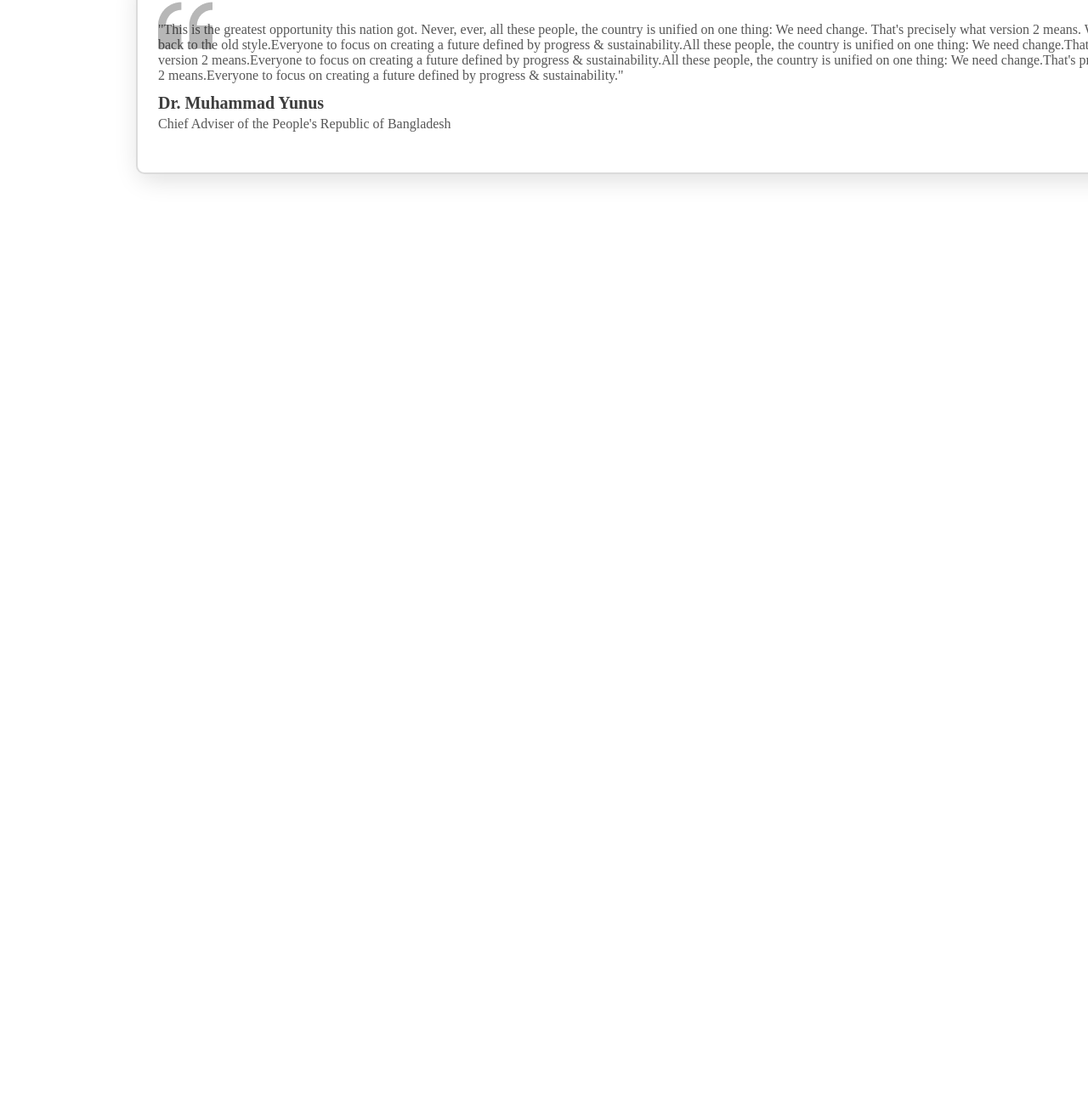
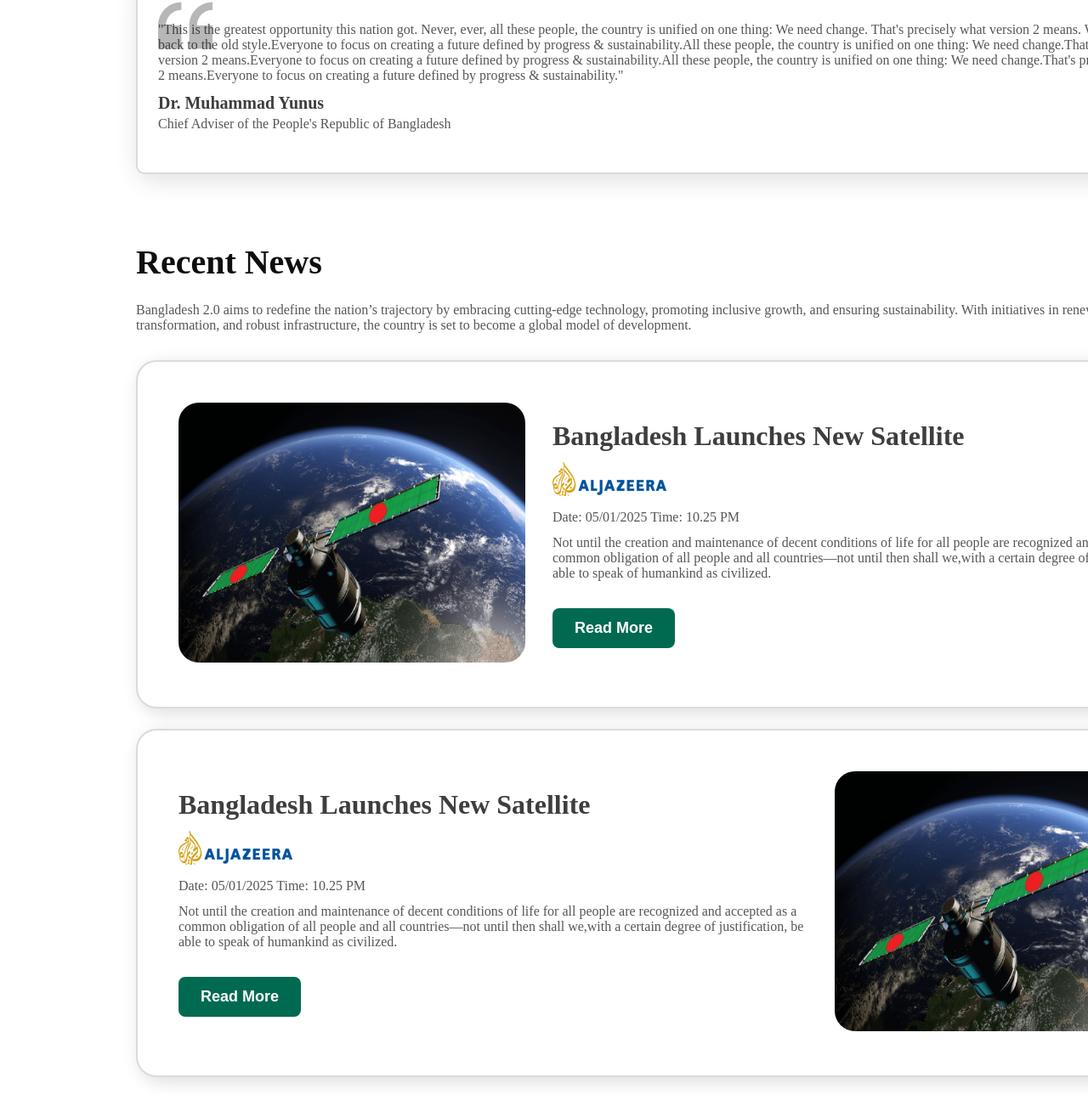
Before and after one commit to yasir-8arafat/ph-assinment-1, a plain HTML site: page index.html in a window 1280 px wide. Shown: the part 1265-2580 px from the top of the page at 85% size. Before the commit the page ends 1520 px from the top, so only its background shows below. Drawn offline with Linux system fonts and the light colour scheme.

Commit message:
This is 4th Commit

```diff
--- a/index.html
+++ b/index.html
@@ -53,6 +53,34 @@
                 <p class="ba">Chief Adviser of the People's Republic of Bangladesh</p>
             </div>
         </section>
+        <section class="RN" style="margin-top: 80px;">
+            <h2 class="common">Recent News</h2>
+            <p class="ba">Bangladesh 2.0 aims to redefine the nation’s trajectory by embracing cutting-edge technology, promoting inclusive growth, and ensuring sustainability. With initiatives in renewable energy, digital transformation, and robust infrastructure, the country is set to become a global model of development.</p>
+            <div class="dvs2">
+                <div class="text">
+                    <h2 class="sh2">Bangladesh Launches New Satellite</h2>
+                    <img style="margin: 12px 0px;" src="assets/al-jazeera.png" alt="comming soon">
+                    <p class="ba" style="margin-bottom: 12px;">Date: 05/01/2025   Time: 10.25 PM</p>
+                    <p class="ba">Not until the creation and maintenance of decent conditions of life for all people are recognized and accepted as a common obligation of all people and all countries—not until then shall we,with a certain degree of justification, be able to speak of humankind as civilized.</p>
+                    <button class="s2 hv">Read More</button>
+                </div>
+                <div class="img">
+                    <img class="sat" src="assets/satelite.png" alt="comming soon">
+                </div>
+            </div>
+            <div class="dvs3">
+                <div class="text">
+                    <h2 class="sh2">Bangladesh Launches New Satellite</h2>
+                    <img style="margin: 12px 0px;" src="assets/al-jazeera.png" alt="comming soon">
+                    <p class="ba" style="margin-bottom: 12px;">Date: 05/01/2025   Time: 10.25 PM</p>
+                    <p class="ba">Not until the creation and maintenance of decent conditions of life for all people are recognized and accepted as a common obligation of all people and all countries—not until then shall we,with a certain degree of justification, be able to speak of humankind as civilized.</p>
+                    <button class="s2 hv">Read More</button>
+                </div>
+                <div class="img">
+                    <img class="sat" src="assets/satelite.png" alt="comming soon">
+                </div>
+            </div>
+        </section>
     </main>
     <footer>
 
--- a/styles/style.css
+++ b/styles/style.css
@@ -131,3 +131,46 @@
     margin-top: 12px;
     margin-bottom: 4px;
 }
+.dvs2{
+    margin-top: 32px;
+    padding: 48px;
+    display: flex;
+    gap: 32px;
+    align-items: center;
+    flex-direction: row-reverse;
+    background-color: #FFFFFF;
+    box-shadow:5px 5px 20px rgba(14, 14, 14, 0.15);
+    border: 2px solid rgba(14, 14, 14, 0.15);
+    border-radius: 24px;
+}
+.dvs3{
+    margin-top: 24px;
+    padding: 48px;
+    display: flex;
+    gap: 32px;
+    align-items: center;
+    background-color: #FFFFFF;
+    box-shadow:5px 5px 20px rgba(14, 14, 14, 0.15);
+    border: 2px solid rgba(14, 14, 14, 0.15);
+    border-radius: 24px;
+}
+.s2{
+    font-size: 18px;
+    font-weight: 600;
+    color: #FFFFFF;
+    padding: 13px 26px;
+    background-color: #006A50;
+    border-radius: 8px;
+    border: none;
+    margin-top: 32px;
+}
+.sh2{
+    font-size: 32px;
+    font-weight: bold;
+    color: rgba(14, 14, 14, 0.8);
+}
+.sat{
+    width: 408px;
+    height: 306px;
+    border-radius: 24px;
+}
```
